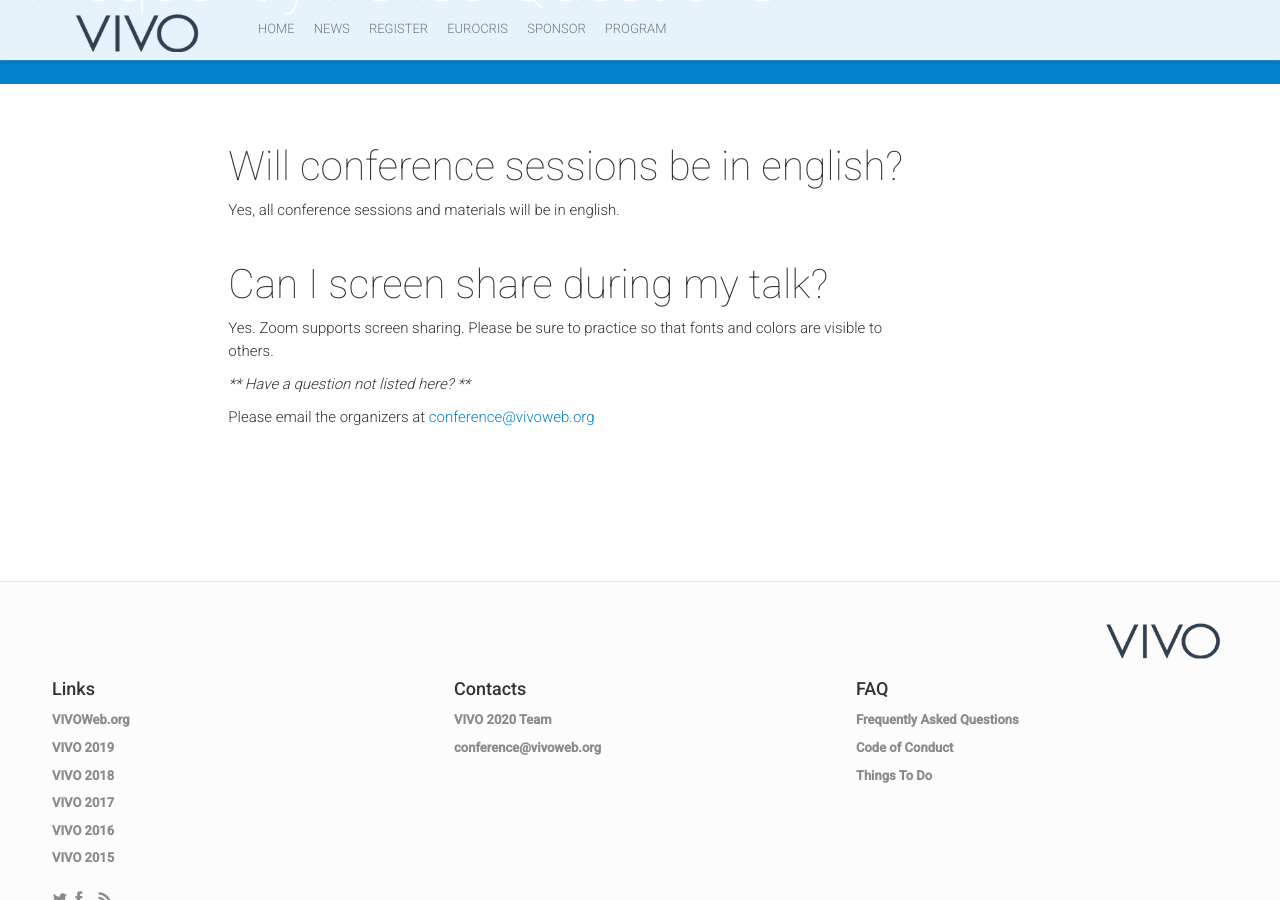
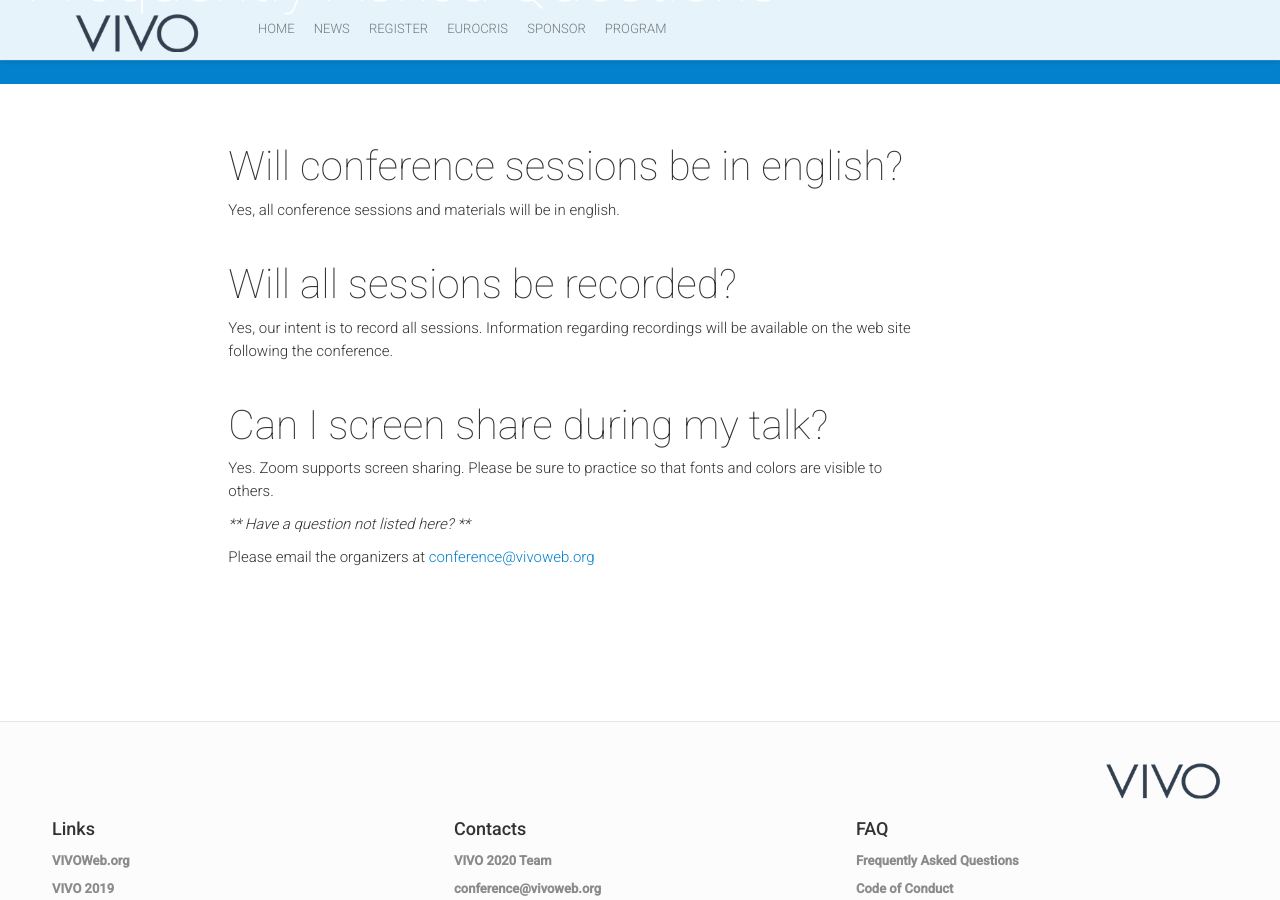
Before and after one commit to vivoconference/vivo2020, a Jekyll site: the page built from faq.md, in a window 1280 px wide and 900 px high, scrolled down 323 px. Built offline with Jekyll 4.4.1, drawn with Linux system fonts in a browser that asks for light colours; nearby versions of some CDN libraries; comment, search, counter and statistics services are not loaded.

Commit message:
Add recording question to FAQwq

```diff
--- a/faq.md
+++ b/faq.md
@@ -8,6 +8,10 @@ isStaticPost: true
 
 Yes, all conference sessions and materials will be in english.
 
+#### Will all sessions be recorded?
+
+Yes, our intent is to record all sessions. Information regarding recordings will be available on the web site following the conference.
+
 ####  Can I screen share during my talk?
 
 Yes.  Zoom supports screen sharing.  Please be sure to practice so that fonts and colors are visible to others.
```
